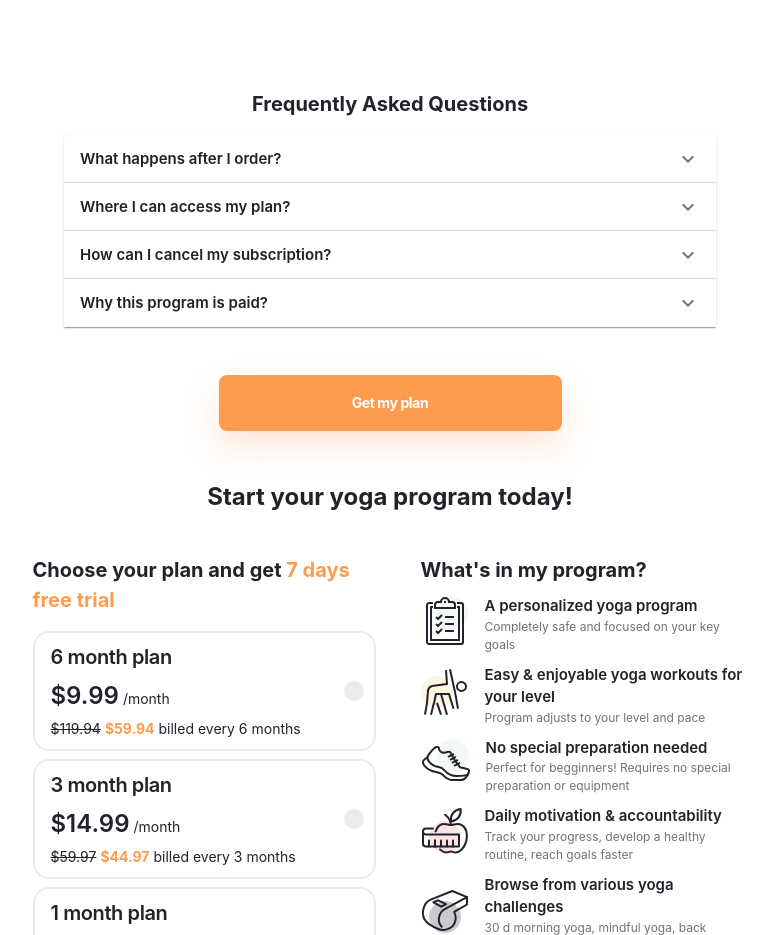
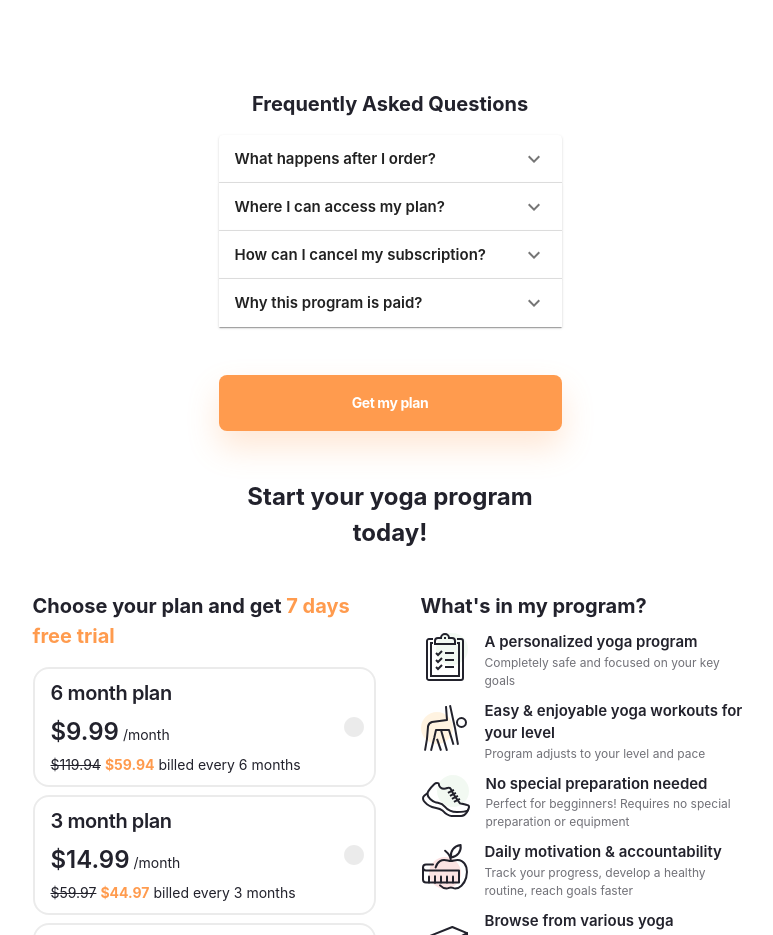
Before and after one commit to ViktorijaGlinskaja/positive-yoga, a React (Create React App) app in the folder client/: page / in a window 1280 px wide. Shown: the part 2340-3275 px from the top of the page, without its empty margins (250-1023 px from the left). Built offline with nearby package versions, Linux system fonts and the light colour scheme.

Commit message:
style: fixed margin and width in faq component

```diff
--- a/client/src/pages/checkout-page/checkout-page-faq.jsx
+++ b/client/src/pages/checkout-page/checkout-page-faq.jsx
@@ -17,7 +17,7 @@ const Faq = () => {
                     Frequently Asked Questions
                 </Typography>
             </Box>
-            <Box sx={{ display: 'grid', margin: '0px 24px' }}>
+            <Box sx={{ display: 'grid', width:'343px', margin:'auto' }}>
                 {questions.map((question) =>
                     <FaqAccordion key={question.index} title={question.title} answer={question.answer} />
                 )}
```
